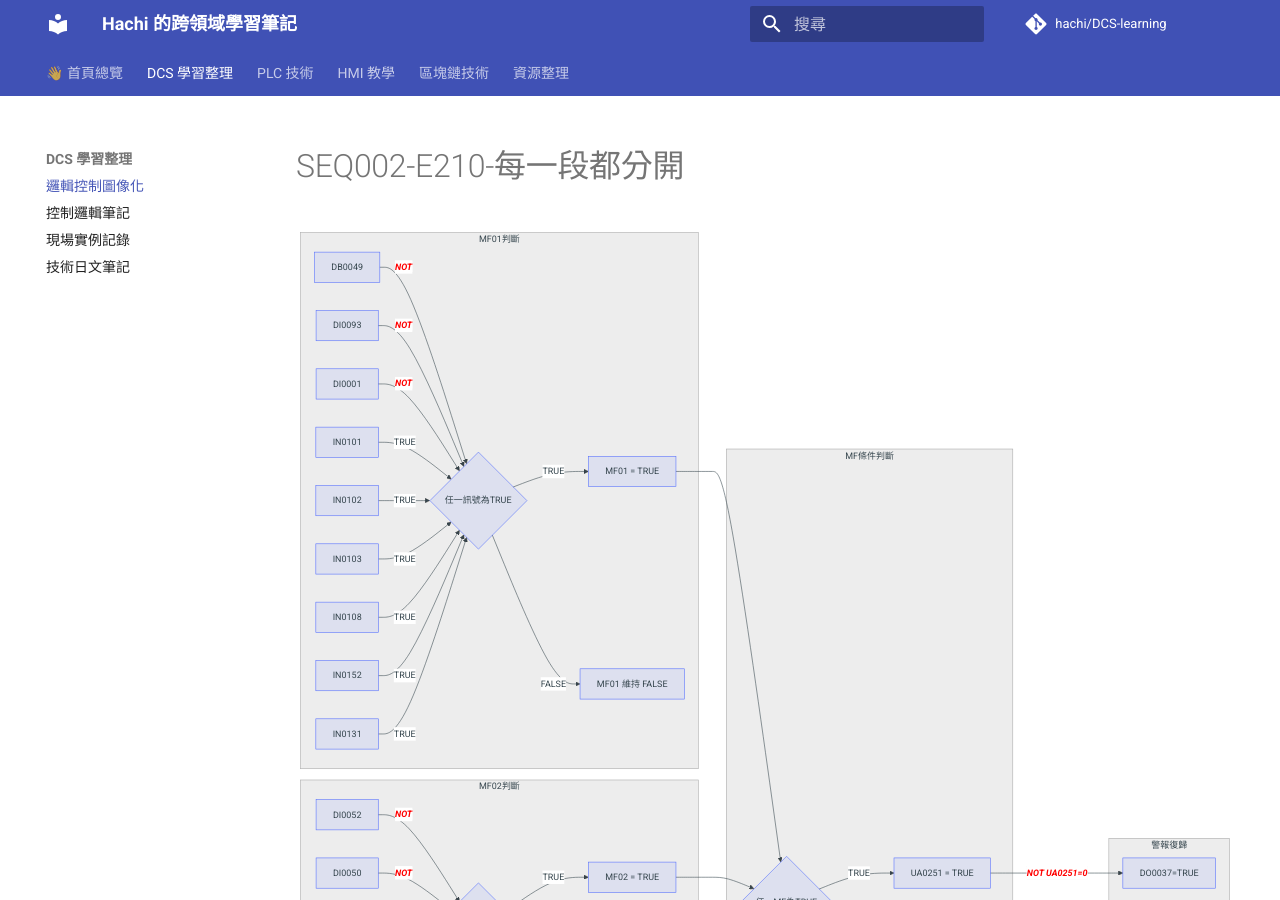
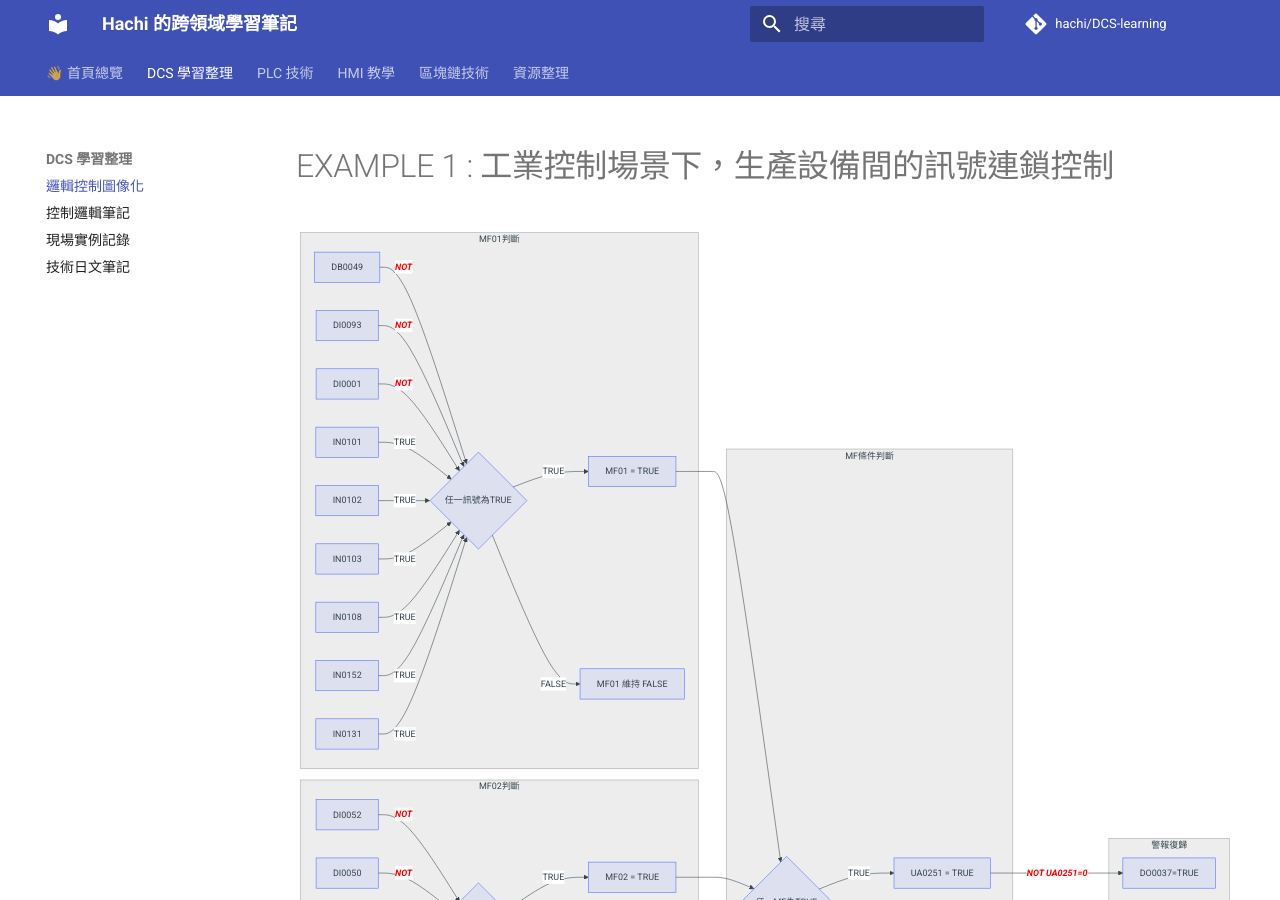
Before and after one commit to HachiTsai/DCS-learning, an MkDocs documentation site: the page built from docs/DCS/Hitachi/Control-logic-mermaid.md, in a window 1280 px wide and 900 px high. Built offline with MkDocs 1.6.1 and Material for MkDocs 9.7.7, drawn with Linux system fonts in a browser that asks for light colours; comment, search, counter and statistics services are not loaded.

Commit message:
rewrote the control-logic example title

````diff
--- a/docs/DCS/Hitachi/Control-logic-mermaid.md
+++ b/docs/DCS/Hitachi/Control-logic-mermaid.md
@@ -1,4 +1,4 @@
-# SEQ002-E210-每一段都分開
+# EXAMPLE 1 : 工業控制場景下，生產設備間的訊號連鎖控制
 
 ```mermaid
 flowchart LR
````
Also changed, not shown: site/404.html.
